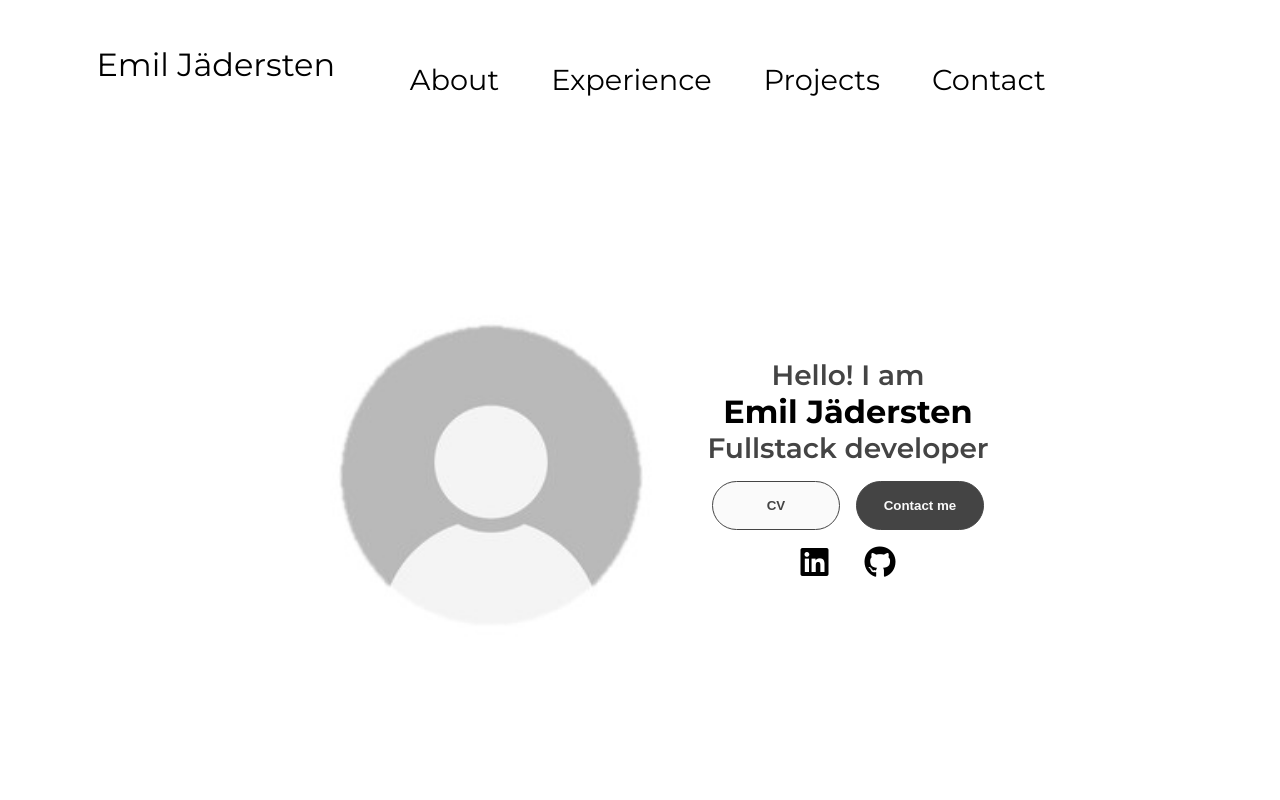
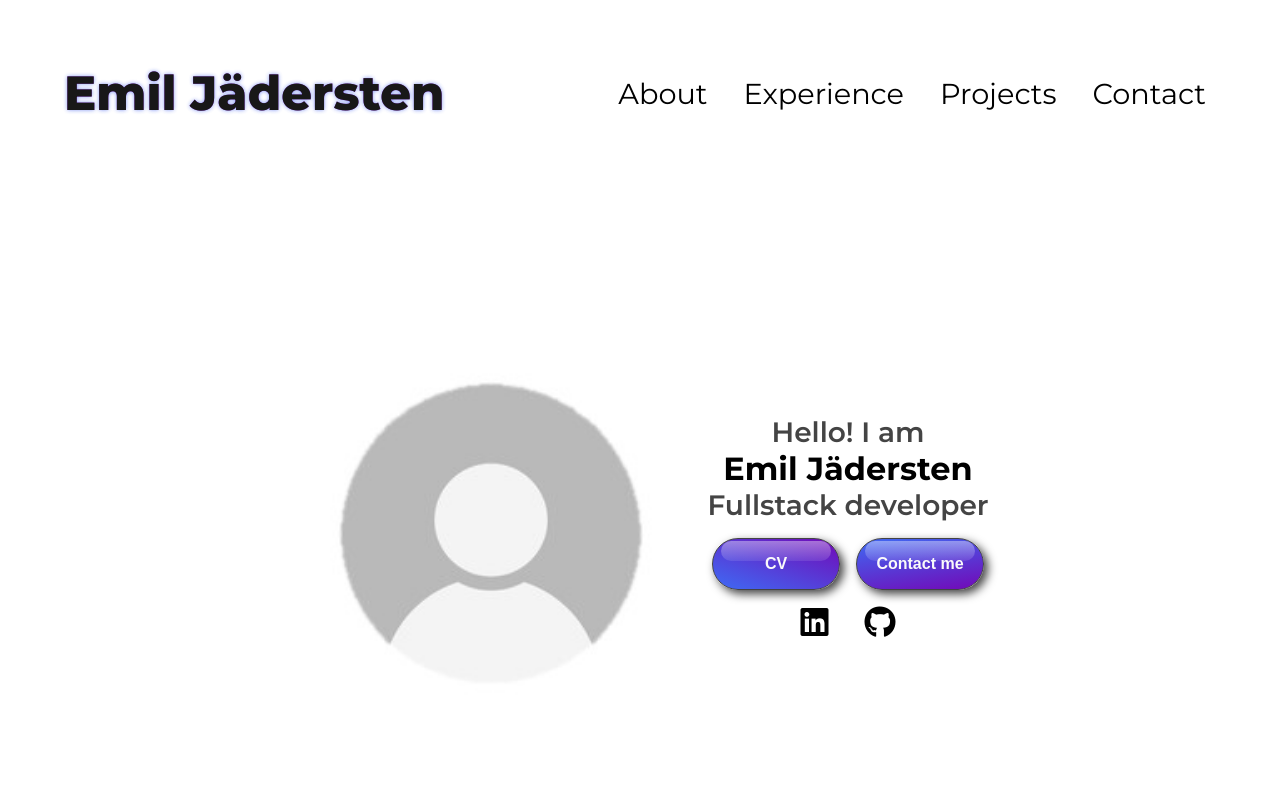
Before and after one commit to EmilionR/portfolio-website, a plain HTML site: page index.html in a window 1280 px wide. Shown: the top 800 px of the page. Drawn offline with Linux system fonts and the light colour scheme.

Commit message:
Improve main styling

```diff
--- a/style.css
+++ b/style.css
@@ -6,8 +6,8 @@
   --clr-dark-grey: #444;
   --clr-grey: #888;
   --clr-light-grey: #ccc;
-  --clr-primary: #8888dd;
-  --clr-secondary: #ff8c00;
+  --clr-primary: #7209b7;
+  --clr-secondary: #4361ee;
 }
 
 /* -------------------GENERAL STYLING */
@@ -42,24 +42,27 @@ a,
 }
 
 a {
-  color: #000;
+  color: var(--clr-black);
   text-decoration: none;
   text-decoration-color: var(--clr-white);
 }
 
 a:hover {
-  color: #666;
+  color: var(--clr-grey);
   text-decoration: underline;
   text-underline-offset: 0.5rem;
   text-decoration-color: var(--clr-light-grey);
+  text-decoration-thickness: 0.3rem;
 }
 
 .btn {
   font-weight: 600;
+  font-size: 1rem;
   transition: all 300ms ease;
   padding: 0.5rem;
   width: 5rem;
   border-radius: 2rem;
+  position: relative;
 }
 
 .btn:hover,
@@ -70,18 +73,36 @@ a:hover {
 .btn-primary,
 .btn-secondary {
   border: 0.1rem solid var(--clr-dark-grey);
+  color: var(--clr-white);
+  box-shadow: 4px 4px 10px var(--clr-dark-grey);
 }
 
-.btn-primary,
-.btn-secondary:hover {
-  background-color: var(--clr-dark-grey);
-  color: var(--clr-white);
+.btn-primary:after,
+.btn-secondary:after{
+	content: '';
+	position: absolute;
+	top: 2px;
+	left: 8px;
+	width:calc(100% - 16px);
+	height: 40%;
+	background: linear-gradient(rgba(255,255,255,0.4), rgba(255,255,255,0.1));
+  border-radius: 2rem;
 }
 
-.btn-secondary,
-.btn-primary:hover {
-  background-color: var(--clr-white);
-  color: var(--clr-dark-grey);
+.btn-primary {
+  background: linear-gradient(350deg, var(--clr-primary) 0%, var(--clr-secondary) 90%);
+}
+
+.btn-secondary {
+  background: linear-gradient(200deg, var(--clr-primary) 0%, var(--clr-secondary) 90%);
+}
+
+.btn-primary:hover,
+.btn-primary:focus,
+.btn-secondary:hover,
+.btn-secondary:focus {
+  opacity: 0.8;
+  color: var(--clr-black);
 }
 
 i {
@@ -94,13 +115,14 @@ i {
 
 nav {
   display: flex;
-  justify-content: space-around;
+  justify-content: space-between;
   align-items: center;
-  height: 16vh;
+  gap: 2rem;
+  padding: 5%;
 }
 
 .nav-links {
-  gap: 2rem;
+  gap: 1rem;
   list-style: none;
   flex-direction: column;
   position: absolute;
@@ -110,12 +132,17 @@ nav {
   max-height: 0;
   overflow: hidden;
   transition: all 300ms ease-in-out;
+  align-items: center;
 }
 
 .nav-links a {
   display: block;
   padding: 10px;
   text-align: center;
+}
+
+.nav-links a:hover {
+  text-decoration-color: rgba(200, 100, 200, 0.8);
 }
 
 .nav-links.open {
@@ -125,6 +152,47 @@ nav {
 .logo {
   font-size: 1.5rem;
   cursor: pointer;
+  font-weight: 800;
+  white-space: nowrap;
+  max-height: 100%;
+  position: relative;
+  color: var(--clr-primary);
+  opacity: 0.9;
+}
+
+.logo:after {
+  position: absolute;
+  content: "Emil Jädersten";
+  color: var(--clr-secondary);
+  left: 0;
+  top: 0;
+  z-index: -1;
+  filter: blur(2px);
+  opacity: 0.75;
+  transition: all 300ms ease;
+}
+
+.logo:before {
+  position: absolute;
+  content: "Emil Jädersten";
+  color: var(--clr-black);
+  left: 0;
+  top: 0;
+  transition: all 300ms ease;
+}
+
+.logo:hover {
+  color: var(--clr-primary);
+}
+
+.logo:hover::before {
+  top: 20%;
+  left: 2%;
+}
+
+.logo:hover::after {
+  top: -20%;
+  left: -2%;
 }
 
 .burger-menu {
@@ -400,7 +468,6 @@ article i {
 /* --------------------------FOOTER */
 
 footer {
-  height: 40vh;
   width: 100%;
   margin: 0 auto;
   padding-bottom: 2rem;
@@ -490,6 +557,8 @@ footer > p {
     font-size: 1.5rem;
     flex-direction: row;
     max-height: 100%;
+    align-items: center;
+    right: 0;
   }
 
   .details-container {
@@ -507,6 +576,11 @@ footer > p {
 }
 
 @media screen and (min-width: 1200px) {
+
+  .logo {
+    font-size: 3rem;
+  }
+
   #hero,
   .section-container {
     display: flex;
```
